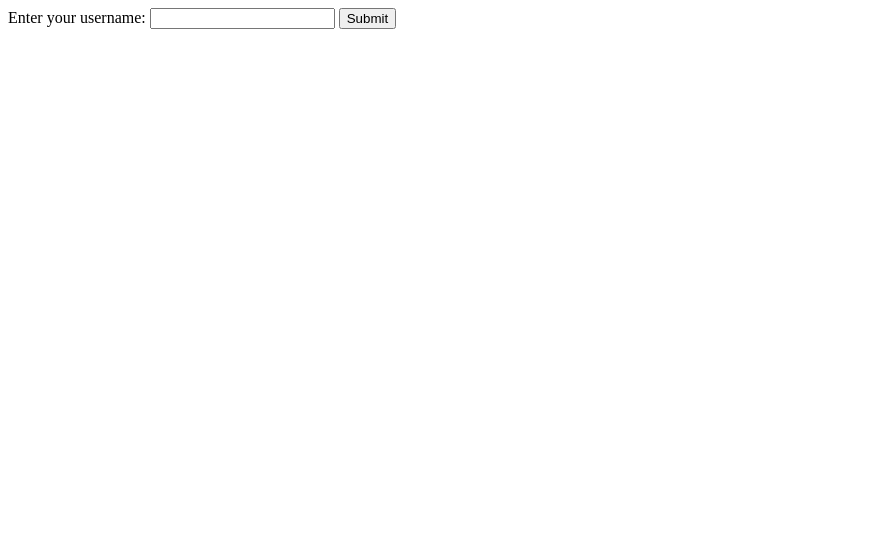
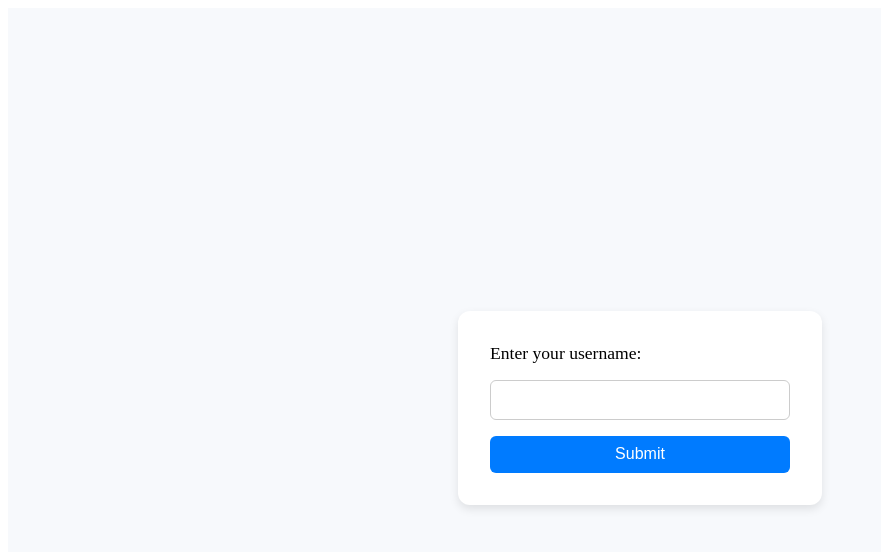
Before and after one commit to maxmjm/sporting-league-predictions, a website: page html/index.html in a window 1280 px wide. Shown: the whole page, without its empty margins (0-881 px from the left). Drawn offline with Linux system fonts and the light colour scheme.

Commit message:
Username validation styling

```diff
--- a/css/main-menu.css
+++ b/css/main-menu.css
@@ -1,3 +1,53 @@
-body {
-  display: none;
+/* Center the username input form on screen */
+#username-input-container {
+  height: 100vh;
+  display: flex;
+  justify-content: center;
+  align-items: center;
+  background-color: #f7f9fc;
 }
+
+#username-validation-form {
+  background: white;
+  padding: 2rem;
+  border-radius: 12px;
+  box-shadow: 0 4px 10px rgba(0, 0, 0, 0.1);
+  display: flex;
+  flex-direction: column;
+  gap: 1rem;
+  width: 300px;
+}
+
+#username-validation-form label {
+  font-size: 1.1rem;
+  font-weight: 500;
+}
+
+#username-validation-form input {
+  padding: 0.6rem;
+  font-size: 1rem;
+  border: 1px solid #ccc;
+  border-radius: 6px;
+}
+
+#username-validation-form button {
+  padding: 0.6rem;
+  background-color: #007bff;
+  color: white;
+  border: none;
+  font-size: 1rem;
+  border-radius: 6px;
+  cursor: pointer;
+  transition: background-color 0.3s ease;
+}
+
+#username-validation-form button:hover {
+  background-color: #0056b3;
+}
+
+#username-validation-error-message {
+  margin-top: 0.5rem;
+  color: red;
+  font-size: 0.9rem;
+  text-align: center;
+}
```
